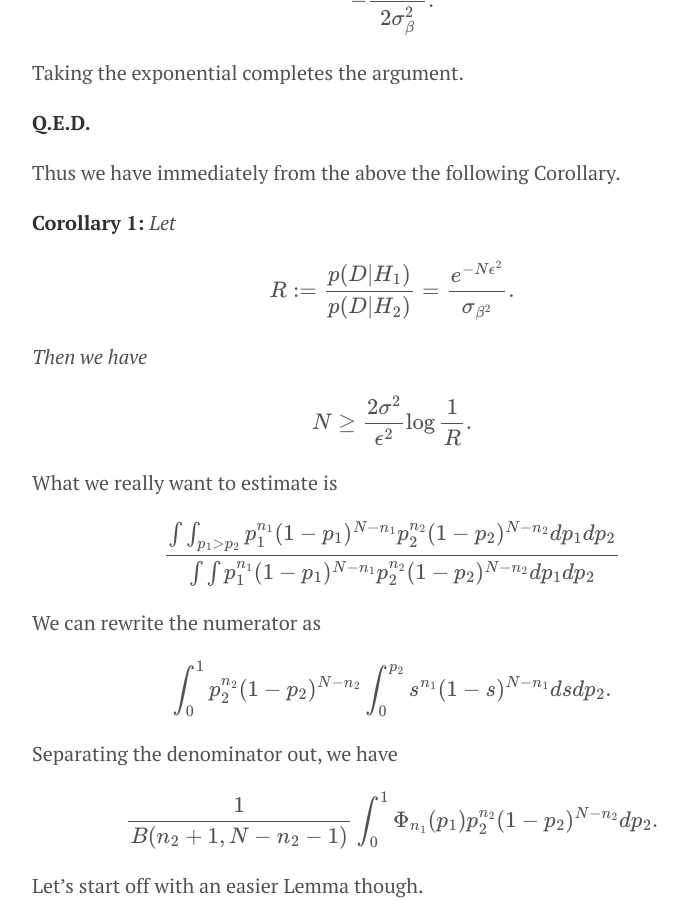
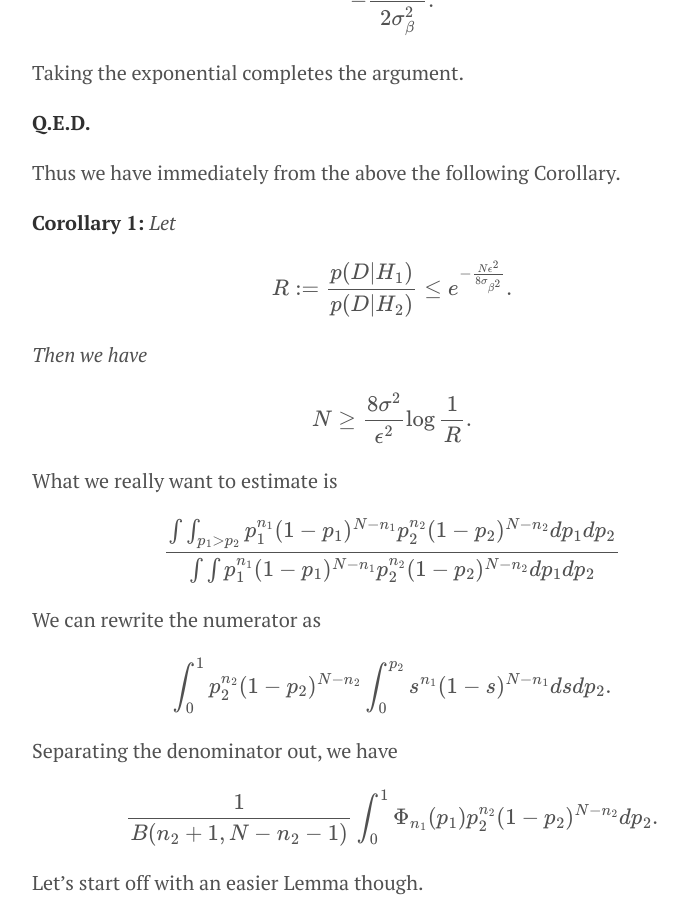
Before and after one commit to doriang102/doriang102.github.io, a Jekyll site: the page built from _posts/2017-06-10-hypothesis-testing-part-2-in-progress.md, in a window 1280 px wide and 900 px high, scrolled down 7187 px. Shown: the whole window, without its empty margins (248-936 px from the left). Built offline with Jekyll 4.4.1, drawn with Linux system fonts in a browser that asks for light colours; our own code applies the rules of GitHub Pages for plain Markdown files; formulas are drawn with MathJax 3.

Commit message:
Update 2017-06-10-hypothesis-testing-part-2-in-progress.md

```diff
--- a/_posts/2017-06-10-hypothesis-testing-part-2-in-progress.md
+++ b/_posts/2017-06-10-hypothesis-testing-part-2-in-progress.md
@@ -218,11 +218,11 @@ Thus we have immediately from the above the following Corollary.
 
 **Corollary 1:**  _Let_
 
-$$R := \frac{p(D \lvert H_1)}{p(D \lvert H_2)} = \frac{e^{-N \epsilon^2}}{\sigma_{\beta^2}}.$$
+$$R := \frac{p(D \lvert H_1)}{p(D \lvert H_2)} \leq e^{-\frac{N \epsilon^2}{8\sigma_{\beta^2}}}.$$
 
 _Then we have_
 
-$$ N \geq \frac{2\sigma^2}{\epsilon^2} \log \frac{1}{R}.$$
+$$ N \geq \frac{8\sigma^2}{\epsilon^2} \log \frac{1}{R}.$$
 
 
 What we really want to estimate is
```
